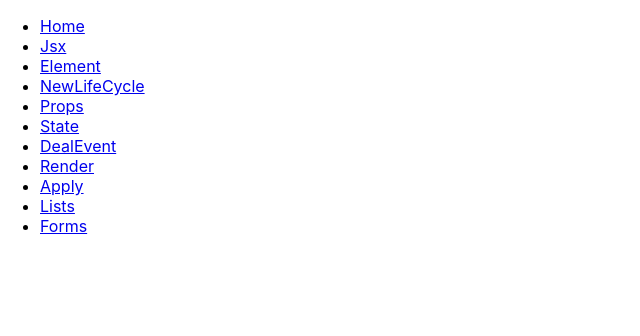
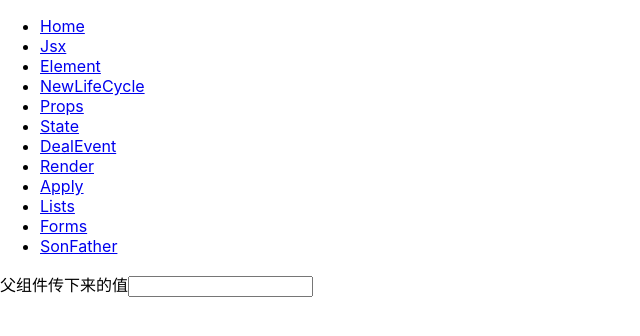
Before and after one commit to bluewater0015/learn_react, a React (Create React App) app: page /sonFather in a window 1280 px wide. Shown: the top 336 px of the page, without its empty margins (0-640 px from the left). Built offline with nearby package versions, Linux system fonts and the light colour scheme.

Commit message:
add SonFather

```diff
--- /dev/null
+++ b/src/components/Input/Input.js
@@ -0,0 +1,19 @@
+
+import React,{ Component } from 'react';
+
+class Input extends Component {
+
+    inputChange(e) {
+        let value = e.target.value;
+        this.props.fatherProps(value);
+    }
+    render() {
+        return (
+            <div>
+                { this.props.father }
+                <input onChange={ this.inputChange.bind(this)} />
+            </div>
+        )
+    }
+}
+export default Input;
--- a/src/router/router.js
+++ b/src/router/router.js
@@ -13,9 +13,11 @@ import Props from './../container/Props/Props';
 import State from './../container/States/States';
 import DealEvent from './../container/DealEvent/DealEvent';
 import Render from './../container/Render/Render';
-import Apply from './../test/Apply/Apply';
 import Lists from './../container/Lists/Lists';
 import Forms from './../container/Forms/Forms';
+
+import Apply from './../test/Apply/Apply';
+import SonFather from './../test/SonFather/SonFather';
 
 class RouterMap extends Component {
     render() {
@@ -34,6 +36,7 @@ class RouterMap extends Component {
                         <li><Link to='/apply'>Apply</Link></li>
                         <li><Link to='/lists'>Lists</Link></li>
                         <li><Link to='/forms'>Forms</Link></li>
+                        <li><Link to='/sonFather'>SonFather</Link></li>
                     </ul>
                     <div>
                         <Route exact path='/' component={ Home } />
@@ -47,6 +50,7 @@ class RouterMap extends Component {
                         <Route path='/apply' component={ Apply }/>
                         <Route path='/lists' component={ Lists }/>
                         <Route path='/forms' component={ Forms }/>
+                        <Route path='/sonFather' component={ SonFather }/>
                     </div>
                 </div>
             </Router>
--- /dev/null
+++ b/src/test/SonFather/SonFather.js
@@ -0,0 +1,22 @@
+import React,{ Component } from 'react';
+import Input from '../../components/Input/Input';
+
+class SonFather extends Component {
+    constructor(props) {
+        super(props);
+    }
+
+    father(value) {
+        console.log('father',value);
+    }
+
+    render() {
+        return (
+            <div>
+                <Input father='父组件传下来的值' fatherProps={ this.father.bind(this) }/>
+            </div>
+        )
+    }
+}
+
+export default SonFather;
```
Also changed, not shown: 1 other file (tests, documents, lock files or other folders).
